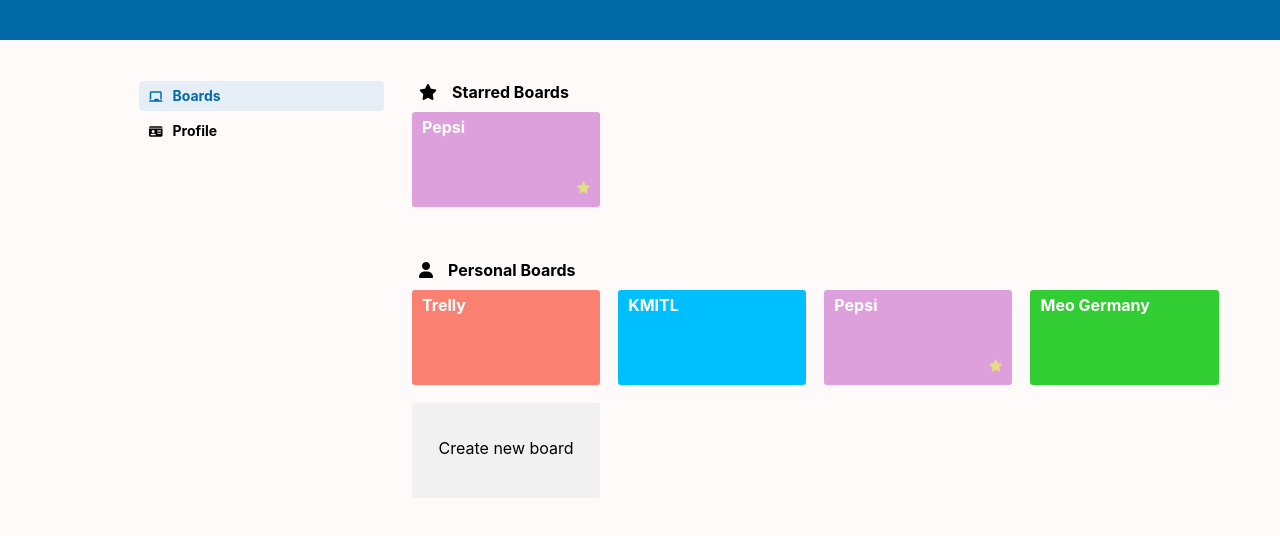
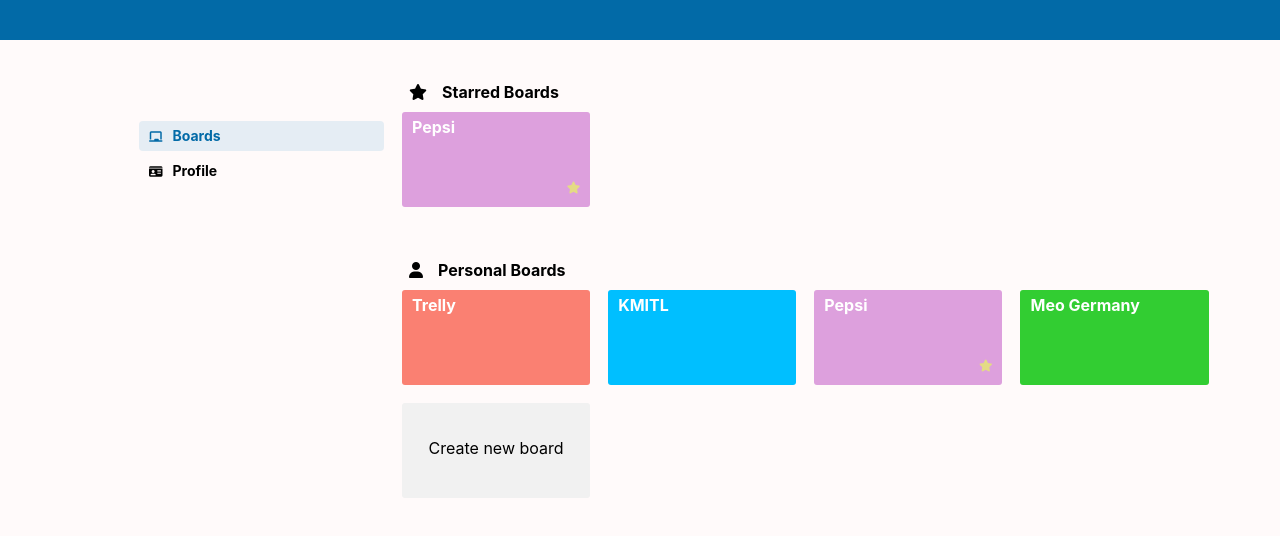
Before and after one commit to See-you-at-Germany-Corp/Trelly-front-end, a React (Create React App) app: page / in a window 1280 px wide. Shown: the top 536 px of the page. Built offline with nearby package versions, Linux system fonts and the light colour scheme.

Commit message:
edit homeMenuBar to sticky

```diff
--- a/src/pages/home/boardListStyle.css
+++ b/src/pages/home/boardListStyle.css
@@ -3,7 +3,7 @@
     flex-flow: row wrap;
     !background: lightsteelblue;
     width: 100%;
-    padding: 20px 0% 25px 10px;
+    padding: 20px 0% 25px 0px;
     max-width: 900px;
     min-width: 288px;
 }
--- a/src/pages/home/index.js
+++ b/src/pages/home/index.js
@@ -88,7 +88,7 @@
 
     return (
         <>
-            <div style={{ background: 'rgb(2, 106, 167)', height: '40px', position: 'sticky' }}></div>
+            <div style={{ background: 'rgb(2, 106, 167)', height: '40px', width: '100%', position: 'sticky', top: '0' }}></div>
             <CreateNewBoard />
             <div className='homepage-main-container' style={createOnStyle}>
                 {/*<Navbar />*/}
--- a/src/pages/home/style.css
+++ b/src/pages/home/style.css
@@ -1,18 +1,30 @@
+html, body {
+    height: 100%;
+    margin: 0px;
+}
+
+#root {
+    height: 100%;
+    margin: 0px;
+}
+
 .homepage-main-container {
     !background: lightblue;
     background: snow;
-    height: 100vh;
-    overflow: auto;
+    height: 100%;
     display: flex;
     flex-direction: row ;
     padding-top: 22px;
+    overflow: auto;
 }
 
 .homepage-main-container .homepage-menu-bar {
     !background: wheat;
-    height: 50vh;
+    height: 200px;
     width: 30%;
     min-width: 267px;
+    position: sticky;
+    top: 40px;
 }
 
 .homepage-main-container .homepage-menu-bar .menu-box {
@@ -51,9 +63,7 @@
 }
 
 .homepage-main-container .homepage-sub-container {
-    !background: snow;
-    height: 100vh;
-    overflow: auto;
+    !background: lightcoral;
     width: 70%;
 }
 
```
